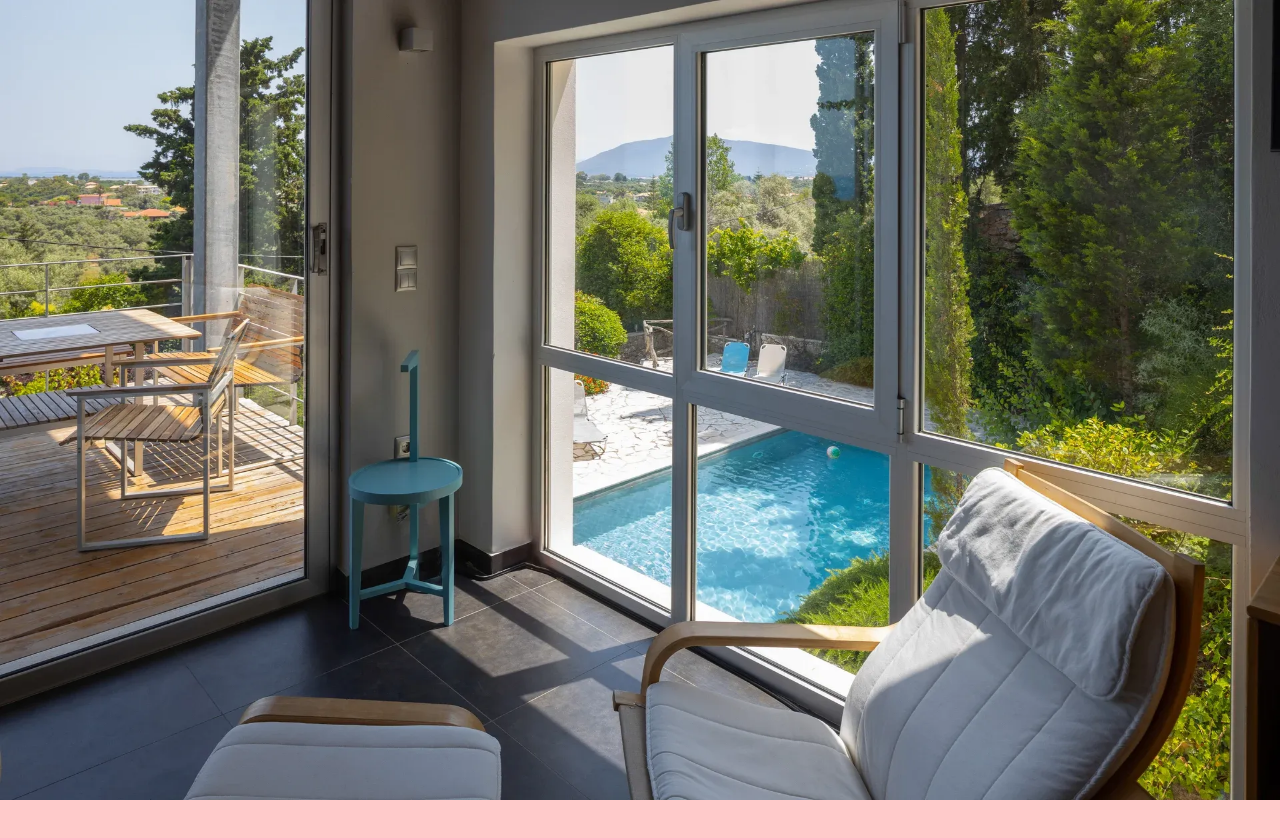
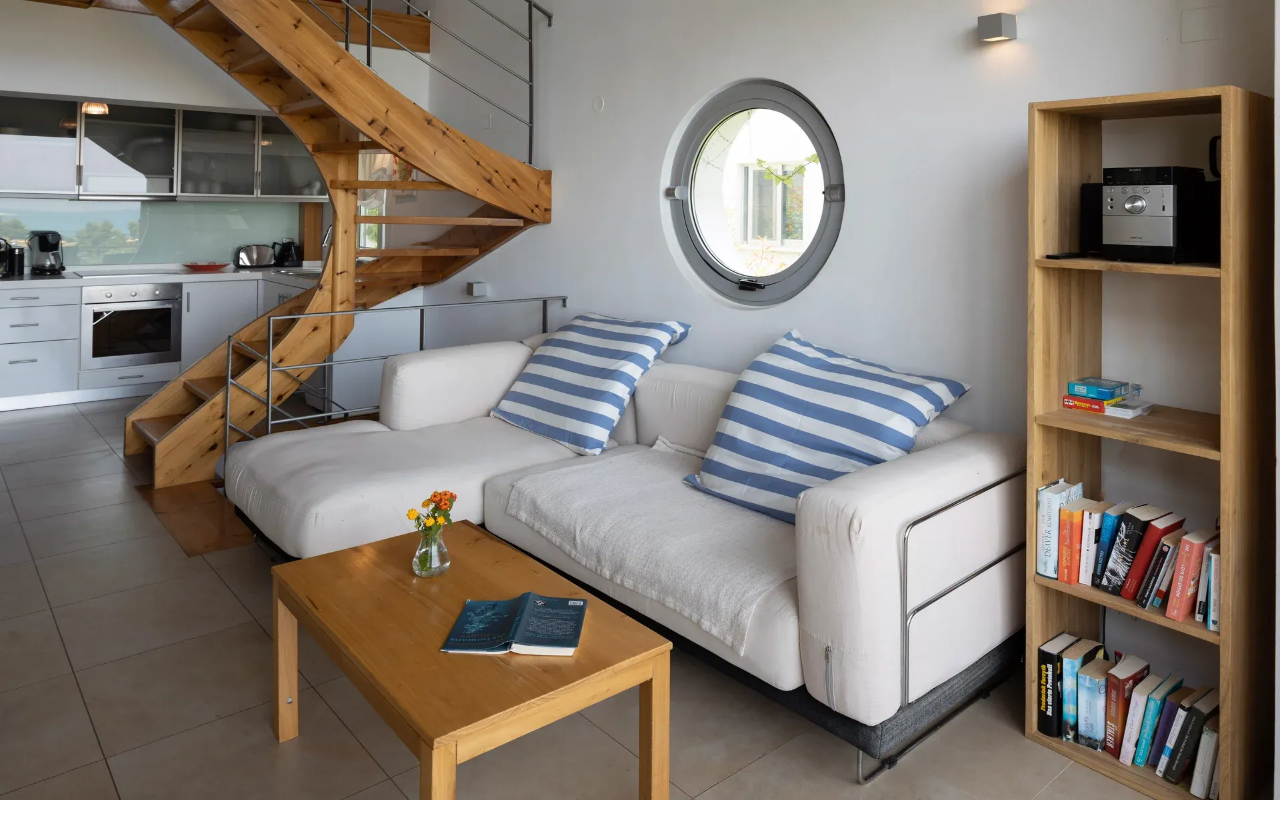
Before and after one commit to giannischiout/villas, a Next.js app: page /villas/jira in a window 1280 px wide. Shown: the top 838 px of the page. After the commit the page ends 800 px from the top, so only its background shows below. Built offline with nearby package versions, Linux system fonts and the light colour scheme; a web font is replaced by a local one.

Commit message:
ui: imporve slider

```diff
--- a/src/app/_components/ImageSlider.jsx
+++ b/src/app/_components/ImageSlider.jsx
@@ -1,5 +1,5 @@
 'use client'
-import { useEffect, useState } from "react"
+import { useEffect, useState, useRef } from "react"
 import Image from "next/image"
 import { useAnimate } from "framer-motion"
 const images = [
@@ -14,48 +14,53 @@ const images = [
 
 
 const ImageSlider = () => {
-    const [index, setIndex]= useState(0)
+    const [index, setIndex] = useState(0)
+    const ref = useRef(null)
     const [scope, animate] = useAnimate();
     const handleNext = () => {
-        setIndex(prev => (prev + 1) % images.length )
+        ref.current = index;
+        setIndex(prev => (prev + 1) % images.length)
     }
 
     useEffect(() => {
         console.log(index)
-        if(index === 0) return
-        animate(".slider_image_container", {
+        animate("#slide_anime", {
             clipPath: ["polygon(0% 0%, 0% 0%, 0% 100%, 0% 100%)", "polygon(0% 0%, 100% 0%, 100% 100%, 0% 100%)"]
         },
             {
                 // ease: [0.6, 0.05, -0.01, 0.9],
                 ease: 'linear',
-            duration: 0.6,
+                duration: 0.4,
             }
         )
         animate(".slider_img", {
             scale: [1.1, 1],
         },
             {
-           duration: 1.3,
+                ease: 'linear',
+                duration: 0.6,
+                delay: 0.4
             }
         )
     }, [index])
     return (
-        <div ref={scope} onClick={handleNext} className="slider_container">
-            <div className="slider_absolute">
-                    <Image src={images[index]} alt="villa" fill={true} sizes="100%" priority/>
+        <section ref={scope} onClick={handleNext} className="slider_container">
+            <div className="slider_inner">
+                <div className="slider_image_container" id="slide_darker">
+                    <Image src={images[index]} alt="villa" fill={true} sizes="100%" priority />
                 </div>
-            <div className="slider_image_container">
-                    <Image className="slider_img"  src={images[(index + 1) % images.length]} alt="villa" fill={true} sizes="100%" priority/>
+                <div className="slider_image_container" id="slide_anime">
+                    <Image className="slider_img" src={images[(index + 1) % images.length]} alt="villa" fill={true} sizes="100%" priority />
                 </div>
                 <Teaser index={index} images={images} />
             </div>
+        </section>
     )
 }
 
 
 
-const Teaser = ({images, index}) => {
+const Teaser = ({ images, index }) => {
     const newIndex = (index + 2) % images.length
     return (
         <div className="teaser_container">
@@ -63,7 +68,7 @@ const Teaser = ({images, index}) => {
                 <p>{`${index + 1}  / ${images.length}`}</p>
                 <p>coming next</p>
             </div>
-            <div  className="teaser_image">
+            <div className="teaser_image">
                 <Image
                     src={images[newIndex]}
                     alt="villa"
--- /dev/null
+++ b/src/app/_components/StickyShow.jsx
@@ -0,0 +1,13 @@
+const StickyShow = () => {
+    return (
+        <div className="sticky_show_container">
+            <div className="sticky_show_grid">
+                <div></div>
+                <div></div>
+            </div>
+        </div>
+    )
+}
+
+
+export default StickyShow;
--- a/src/app/_components/Villa.jsx
+++ b/src/app/_components/Villa.jsx
@@ -4,6 +4,9 @@ import { useEffect, useState, useRef } from 'react';
 import { useAnimate, useScroll, useTransform, useSpring, animate } from 'framer-motion';
 import Lenis from '@studio-freight/lenis'
 import { VillaFeatures, VillaDetails, VillaFacilities } from './VillaDetails';
+import ImageSlider from './ImageSlider';
+import { Stick } from 'next/font/google';
+import StickyShow from './StickyShow';
 
 
 
@@ -67,7 +70,9 @@ const Villa = () => {
             </div>
                 <ScrollImageSticky />
                 <VillaFacilities />
-            <div className='h-screen w-full bg-red-200' ></div>
+                <ImageSlider />
+                <StickyShow />
+            {/* <div className='h-screen w-full bg-red-200' ></div> */}
         </div>
     )
 }
--- a/src/app/_styles/image_slider.css
+++ b/src/app/_styles/image_slider.css
@@ -1,44 +1,52 @@
 .slider_container {
     height: 100vh;
     width: 100%;
-    position: relative;
-    top: 0;
-    left: 0;
+    display: flex;
+    align-items: center;
+    justify-content: center;
 }
 
+.slider_inner {
+    height: 75vh;
+    width: 80%;
+    position: relative;
+
+}
 .slider_image_container {
     height: 100%;
     width: 100%;
-
+    left: 0;
+    top: 0;
     overflow: hidden;
     position: absolute;
+}
+#slide_darker {
+    position: absolute;
+}
+
+#slide_darker::before {
+    content: "";
+    position: absolute;
+    height: 100%;
+    width: 100%;
+    background-color: black;
+    opacity: 50%;
 
 }
-
-.slider_absolute {
-    position: absolute;
-    top: 0;
-    left: 0;
-    height: 100%;
-    width: 100%;
-
-}
-
 .slider_image_container img {
     object-fit: cover;
     height: 100%;
     width: 100%;
-
 }
 
 .teaser_container {
-    width: 400px;
-    height: 300px;
+    width: 300px;
+    height: 200px;
     display: grid;
-    grid-template-rows: 40px 220px 40px;
+    grid-template-rows: 40px 120px 40px;
     grid-template-columns: 1fr;
     position: absolute;
-    bottom: 0px;
+    bottom: -40px;
     right: 20%;
 }
 
--- /dev/null
+++ b/src/app/_styles/sticky_show.css
@@ -0,0 +1,22 @@
+.sticky_show_container {
+    height: 200vh;
+    width: 100%;
+    display: flex;
+    align-items: center;
+    justify-content: center;
+
+}
+
+.sticky_show_grid {
+    width: 90%;
+    height: 100%;
+    display: grid;
+    grid-template-columns: 1fr 1fr;
+    grid-template-rows: 1fr;
+    gap: 10px;
+}
+
+.sticky_show_inner div {
+    background-color: bisque;
+    padding: 10px;
+}
--- a/src/app/globals.css
+++ b/src/app/globals.css
@@ -5,6 +5,7 @@
 @import './_styles/villa.css';
 @import './_styles/lenis.css';
 @import './_styles/image_slider.css';
+@import './_styles/sticky_show.css';
 
 * {
   margin: 0;
```
Lines whose indentation alone changed are shown as unchanged.
